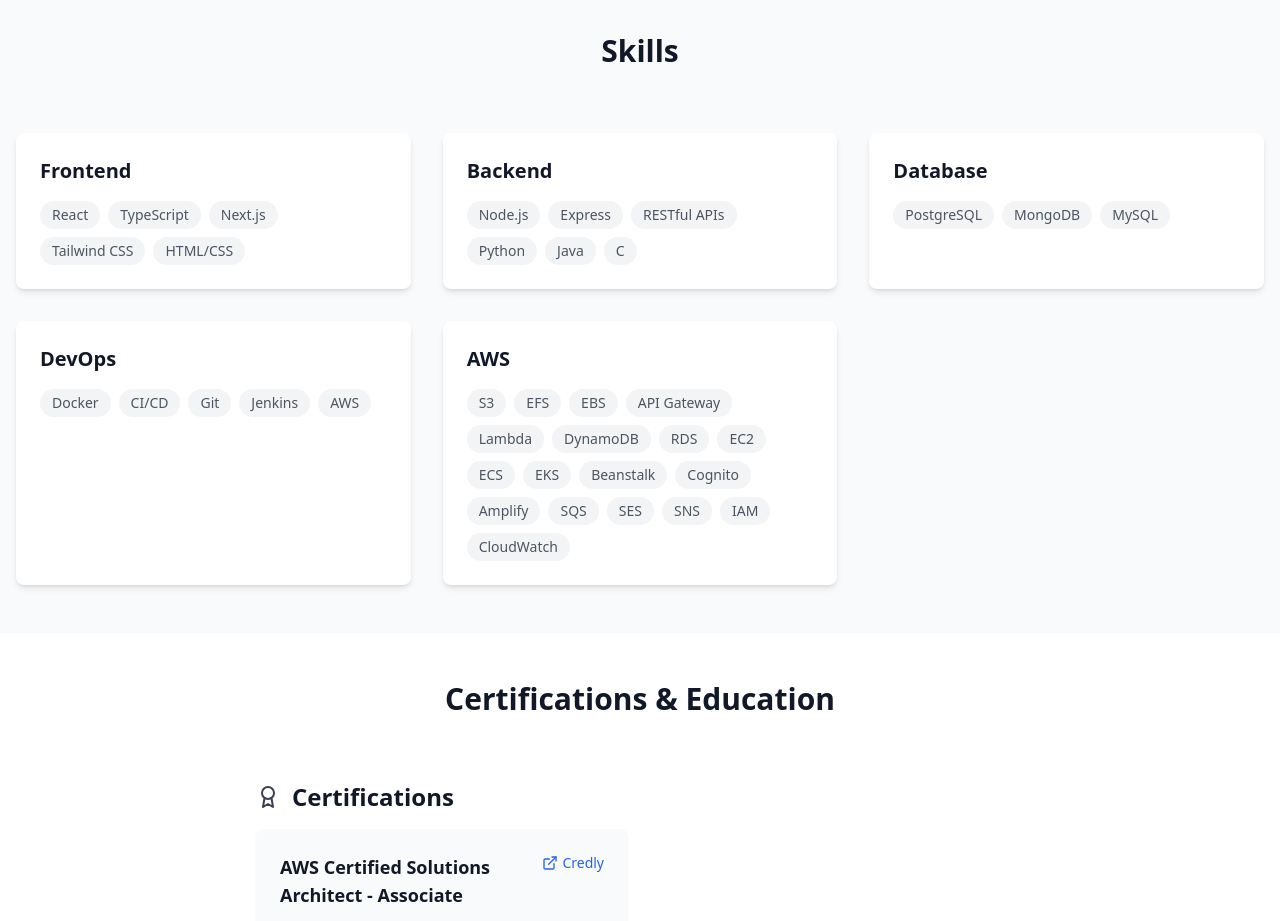
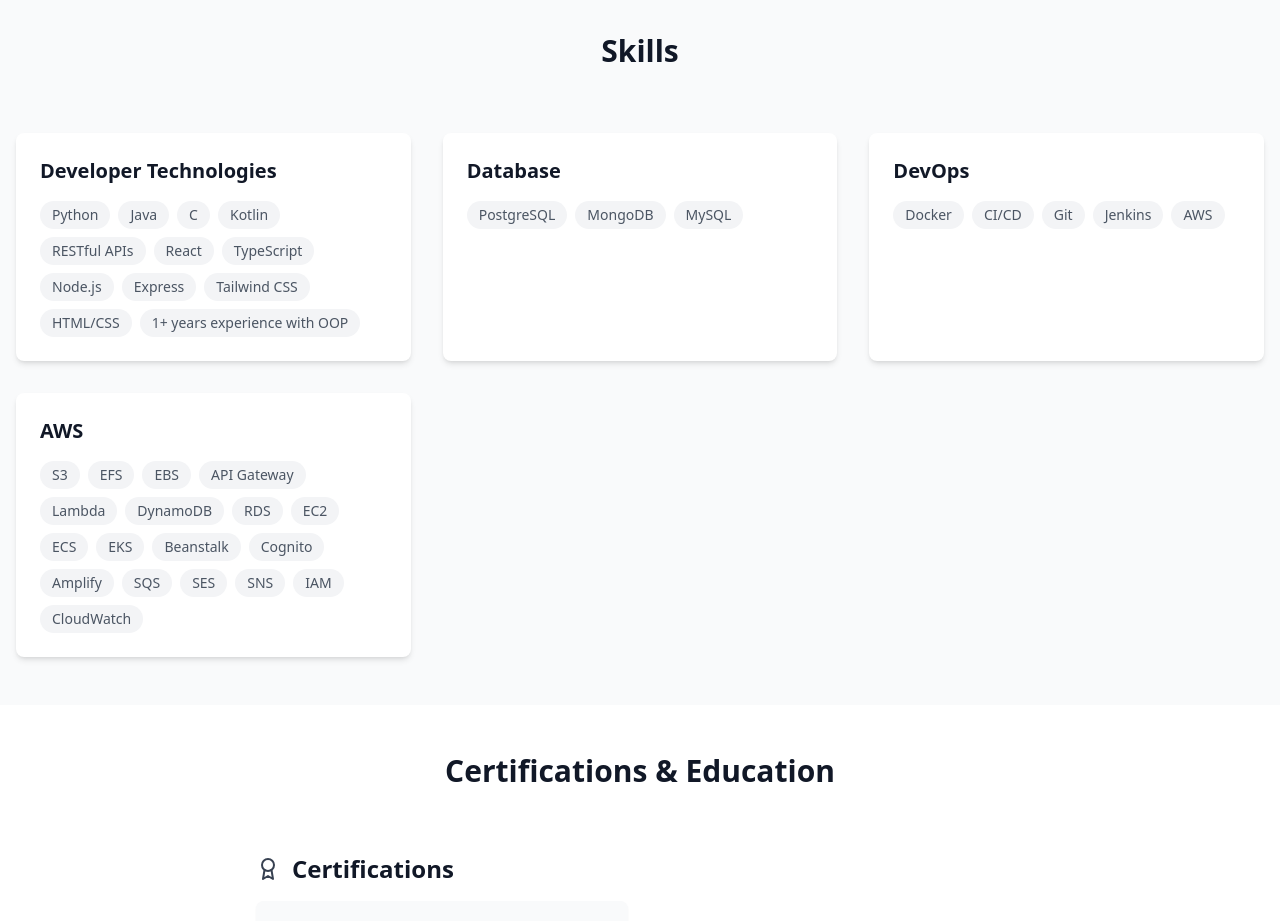
Before and after one commit to mho879/resume-site, a React (Vite) app: page / in a window 1280 px wide. Shown: the part 1060-1981 px from the top of the page. Built offline with nearby package versions, Linux system fonts and the light colour scheme.

Commit message:
Update skills section

```diff
--- a/src/components/Skills.tsx
+++ b/src/components/Skills.tsx
@@ -2,12 +2,8 @@
 
 const skillCategories = [
   {
-    title: 'Frontend',
-    skills: ['React', 'TypeScript', 'Next.js', 'Tailwind CSS', 'HTML/CSS']
-  },
-  {
-    title: 'Backend',
-    skills: ['Node.js', 'Express', 'RESTful APIs', 'Python', 'Java', 'C']
+    title: 'Developer Technologies',
+    skills: ['Python', 'Java', 'C', 'Kotlin', 'RESTful APIs', 'React', 'TypeScript', 'Node.js', 'Express', 'Tailwind CSS', 'HTML/CSS', '1+ years experience with OOP']
   },
   {
     title: 'Database',
```
